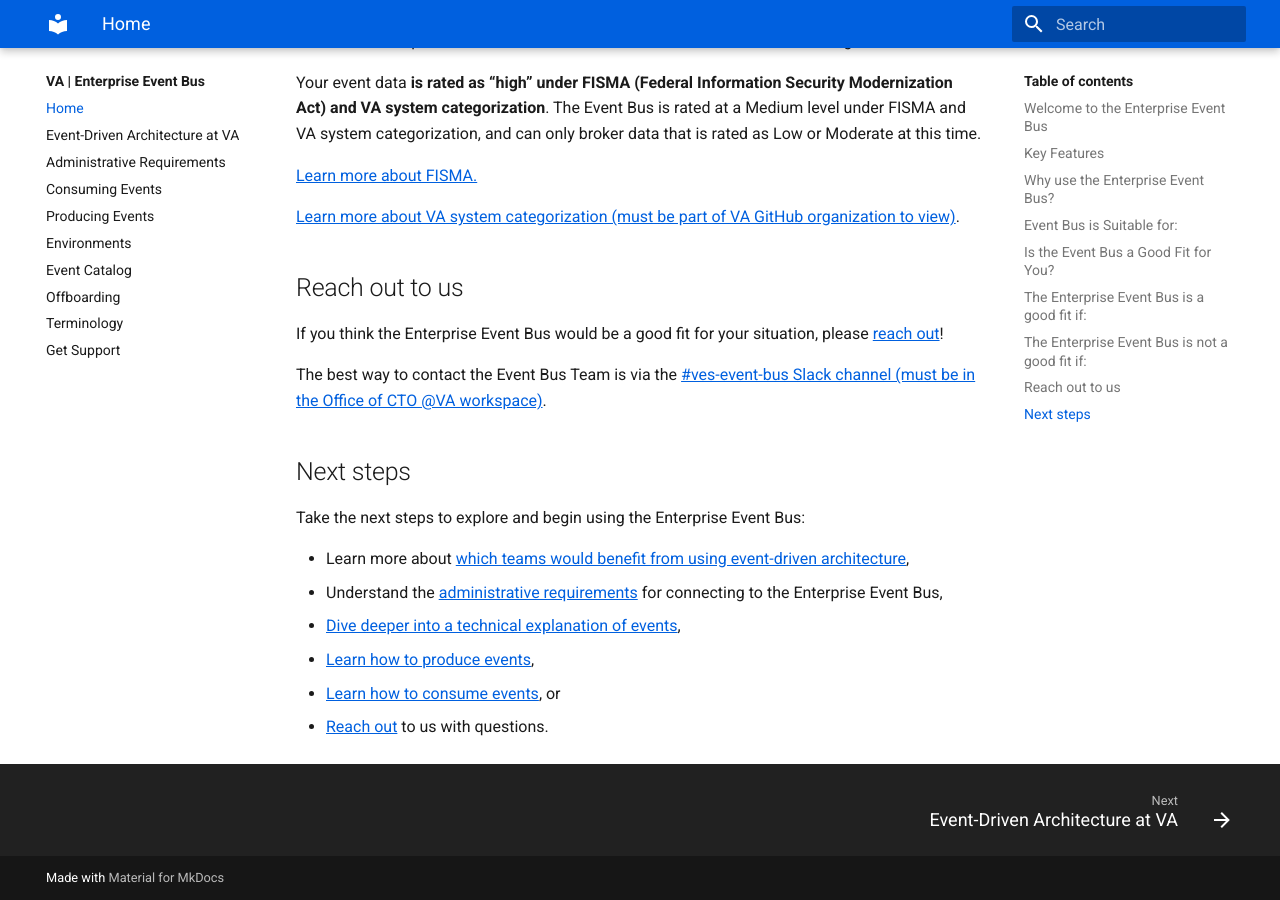
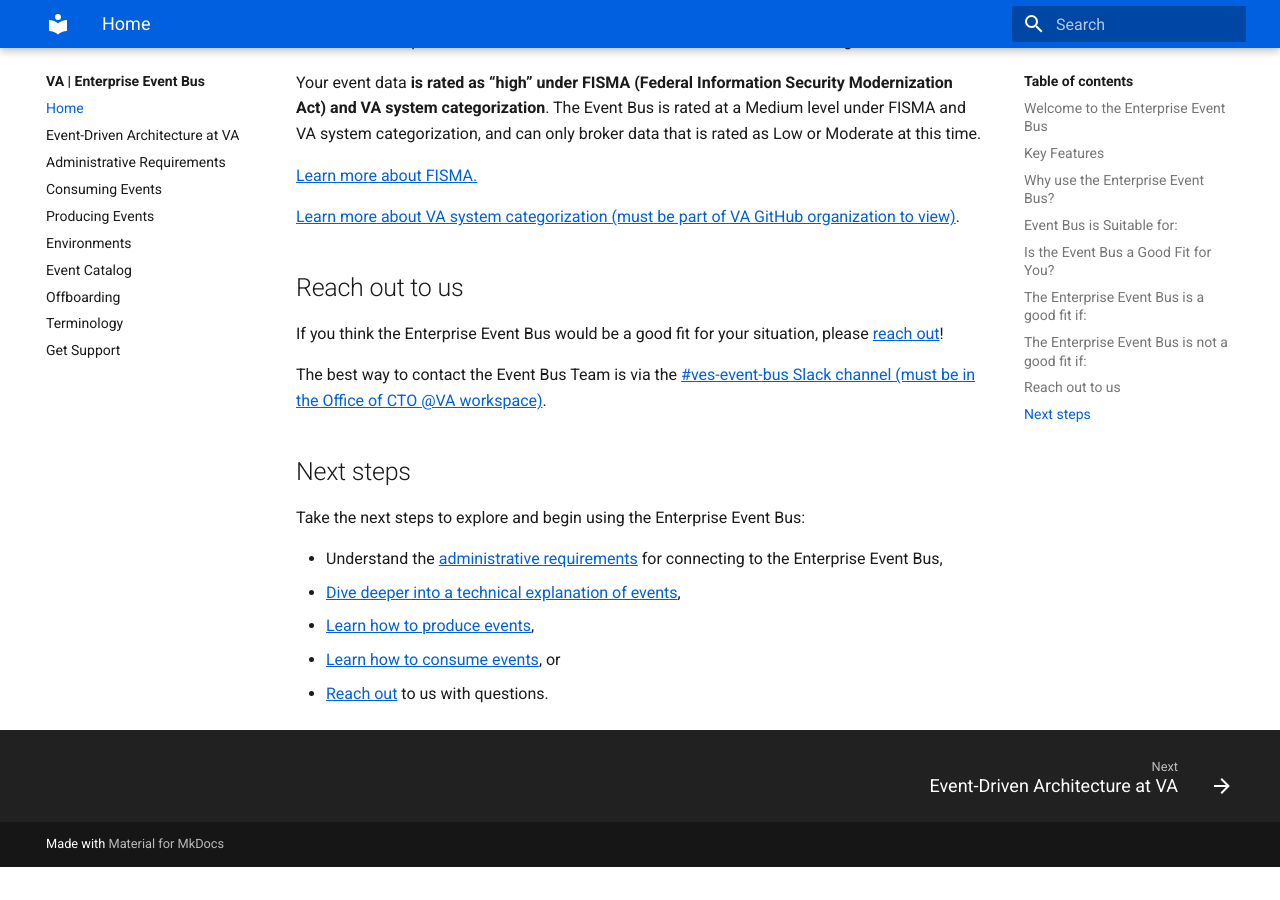
Before and after one commit to department-of-veterans-affairs/ves-event-bus-developer-portal, an MkDocs documentation site: the page built from docs/README.md, in a window 1280 px wide and 900 px high, scrolled down 4013 px. Built offline with MkDocs 1.6.1 and Material for MkDocs 9.7.7, drawn with Linux system fonts in a browser that asks for light colours; after the commit the page ends 4880 px from its top, so only the background shows below that.

Commit message:
Updated main home page to remove circular reference link

```diff
--- a/docs/README.md
+++ b/docs/README.md
@@ -102,7 +102,6 @@
 
 Take the next steps to explore and begin using the Enterprise Event Bus:
 
-* Learn more about [which teams would benefit from using event-driven architecture](./get-started.md),
 * Understand the [administrative requirements](./administrative-requirements.md) for connecting to the Enterprise Event Bus,
 * [Dive deeper into a technical explanation of events](./intro-to-eda.md),
 * [Learn how to produce events](./produce-events.md),
```
